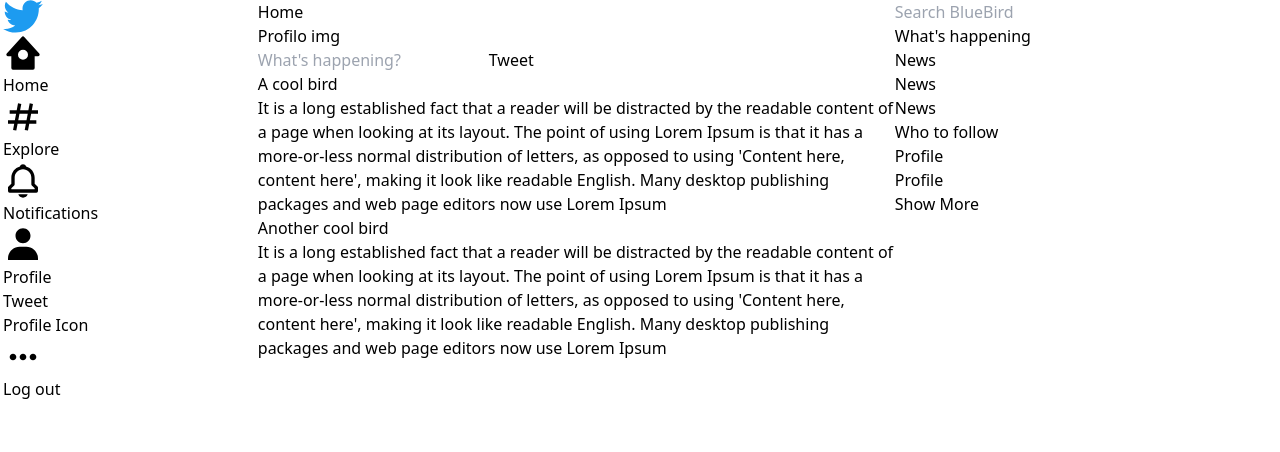
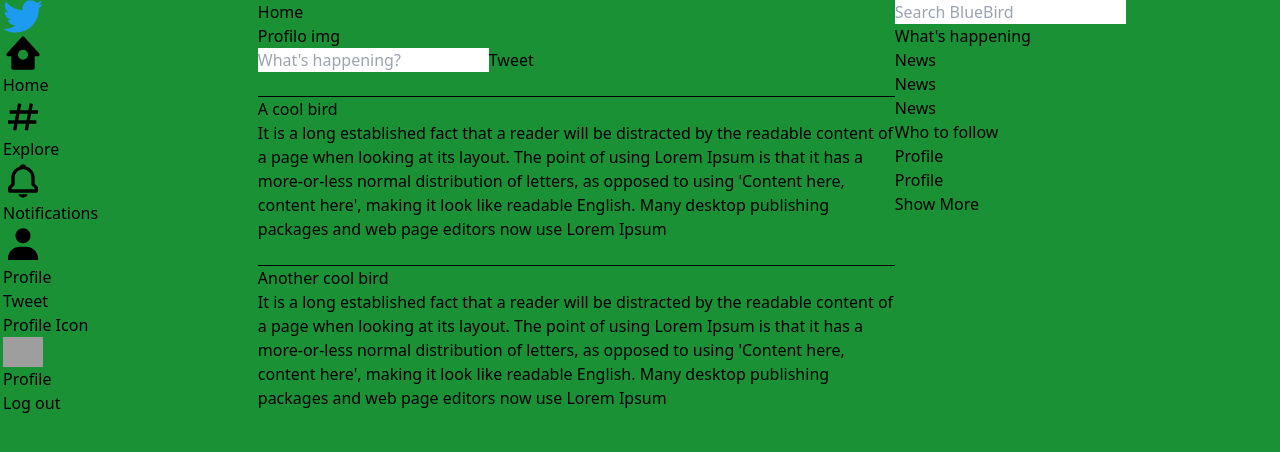
Before and after one commit to 000xzhou/BlueBird, a Next.js app: page /home in a window 1280 px wide. Shown: the top 452 px of the page. Built offline with nearby package versions, Linux system fonts and the light colour scheme; grey boxes are pictures that could not be loaded.

Commit message:
getserversideprops

```diff
--- a/components/Home.jsx
+++ b/components/Home.jsx
@@ -2,20 +2,22 @@
 
 export default function Home(props) {
 
+    // loop though the array and out in it's own div
+    const box = props.tempInfo.map(data => {
+        return (
+            <div key={data.id}>
+                <br></br>
+                <hr />
+
+                <div>{data.username}</div>
+                <div>{data.message}</div>
+            </div>
+        )
+    })
     return (
         <div>
-
             <section>
-
-                {/* // Note to self... map out the array. Or object. depends on what the database outputs */}
-                <div>
-                    <div>{props.tempInfo[0].username}</div>
-                    <div>{props.tempInfo[0].message}</div>
-                </div>
-                <div>
-                    <div>{props.tempInfo[1].username}</div>
-                    <div>{props.tempInfo[1].message}</div>
-                </div>
+                {box}
             </section>
         </div>
     )
--- a/components/Profile.jsx
+++ b/components/Profile.jsx
@@ -1,7 +1,22 @@
-export default function Profile() {
+export default function Profile(props) {
+
+    // console.log(props.userInfo.username)
     return (
-        <div>
-            <h1>Profile page</h1>
-        </div>
+        <section>
+            {/* img bg need ot be in cover*/}
+            <img className="bg-cover" src="https://media.istockphoto.com/id/1340642632/photo/sunflowers.jpg?s=170667a&w=0&k=20&c=yVQkU_vonXZk0M0oLKRA1kKeEW3UCWceBdSDYv_sSmY=" alt="user choice of img" />
+
+            <img width={100} src="https://images.pexels.com/photos/45201/kitty-cat-kitten-pet-45201.jpeg?cs=srgb&dl=pexels-pixabay-45201.jpg&fm=jpg" alt="profile img" />
+            <div>
+                <div>
+                    {props.userInfo.name}
+                </div>
+                <div>
+                    {props.userInfo.username}
+                </div>
+                <div>{props.userInfo.description}</div>
+                <div>following and follwers... eh..</div>
+            </div>
+        </section>
     )
 }
--- /dev/null
+++ b/components/ProfileMessage.jsx
@@ -0,0 +1,23 @@
+export default function Profile(props) {
+
+    // loop though the array and out in it's own div
+    const box = props.messageData.message.map(data => {
+        return (
+            <div key={data.messageid}>
+                <br></br>
+                <hr />
+                {/* <div>{data.username}</div> */}
+                {props.messageData.username}
+                <div>{data.mess}</div>
+            </div>
+        )
+    })
+    // console.log(props.messageData.message)
+    return (
+        <div>
+
+            {box}
+        </div>
+
+    )
+}
--- a/components/layout/NavBar.jsx
+++ b/components/layout/NavBar.jsx
@@ -1,4 +1,5 @@
 
+import Image from 'next/image'
 export default function NavBar(props) {
     return (
         <nav>
@@ -6,19 +7,19 @@ export default function NavBar(props) {
                 {/* upper list */}
                 <ul>
                     <li>
-                        <a href="#"><img className='w-10' src="Twitter-logo.svg" alt="" /></a>
+                        <Image className="testFi" src="/svg/Twitter-logo.svg" alt="Vercel Logo" width={40} height={40} />
                     </li>
                     <li>
-                        <a href="#"><img className='w-10' src="/svg/bxs-home-circle.svg" alt="" />Home</a>
+                        <a href="#"><Image className="testFi" src="/svg/bxs-home-circle.svg" alt="Vercel Logo" width={40} height={40} />Home</a>
                     </li>
                     <li>
-                        <a href="#"><img className='w-10' src="/svg/bx-hash.svg" alt="" />Explore</a>
+                        <a href="#"><Image className="testFi" src="/svg/bx-hash.svg" alt="Vercel Logo" width={40} height={40} />Explore</a>
                     </li>
                     <li>
-                        <a href="#"><img className='w-10' src="/svg/bx-bell.svg" alt="" />Notifications</a>
+                        <a href="#"><Image className="testFi" src="/svg/bx-bell.svg" alt="Vercel Logo" width={40} height={40} />Notifications</a>
                     </li>
                     <li>
-                        <a href="#"><img className='w-10' src="/svg/bxs-user.svg" alt="" />Profile</a>
+                        <a href="#"><Image className="testFi" src="/svg/bxs-user.svg" alt="Vercel Logo" width={40} height={40} />Profile</a>
                     </li>
                 </ul>
                 <button>Tweet</button>
@@ -32,7 +33,10 @@ export default function NavBar(props) {
                     <div>{ }</div>
                     <div>{ }</div>
                 </div>
-                <div><a href="#"><img className='w-10' src="/svg/bx-dots-horizontal-rounded.svg" alt="" /></a></div>
+                <div>
+                    <a href="#"><Image className="testFi" src="/svg//bx-dots-horizontal-rounded.svg" alt="Vercel Logo" width={40} height={40} />Profile</a>
+
+                </div>
                 <div>
                     {/* // change this to Link later */}
                     <div><a href="#">Log out</a></div>
--- a/pages/[userId]/index.js
+++ b/pages/[userId]/index.js
@@ -1,15 +1,80 @@
-import Head from 'next/head'
+
 import { useRouter } from 'next/router'
+import Profile from '../../components/Profile.jsx'
+import ProfileMessage from '../../components/ProfileMessage.jsx'
 
-import Profile from '../../components/Profile.jsx'
 
 //This page should return twitter.com/profileUsername
 
-export default function ProfilePage() {
+// Temp info for outputting data from db
+//
+const tempInfo =
+{
+    // id is userid for all of them
+    id: 1,
+    username: "cool bird",
+    message: [
+        {
+            Z: 1,
+            mess: "It is a long established fact that a reader will be distracted by the readable content of a page when looking at its layout. The point of using Lorem Ipsum is that it has a more-or-less normal distribution of letters, as opposed to using 'Content here, content here', making it look like readable English. Many desktop publishing packages and web page editors now use Lorem Ipsum"
+        },
+        {
+            messageid: 2,
+            mess: "It is a long established fact that a reader will be distracted by the readable content of a page when looking at its layout. The point of using Lorem Ipsum is that it has a more-or-less normal distribution of letters, as opposed to using 'Content here, content here', making it look like readable English. Many desktop publishing packages and web page editors now use Lorem Ipsum"
+        },
+
+    ]
+}
+
+const userInfo = {
+    id: 1,
+    username: "A cool bird",
+    name: "cool bird",
+    description: "A very cool bird that looks like a cat fluffy kitten",
+}
+const tempInfoLikes = {
+    id: 1,
+    likes: [
+        // displays message it likes
+        {
+            messageid: 1,
+            mess: "It is a long established fact that a reader will be distracted by the readable content of a page when looking at its layout. The point of using Lorem Ipsum is that it has a more-or-less normal distribution of letters, as opposed to using 'Content here, content here', making it look like readable English. Many desktop publishing packages and web page editors now use Lorem Ipsum"
+        },
+        {
+            messageid: 2,
+            mess: "It is a long established fact that a reader will be distracted by the readable content of a page when looking at its layout. The point of using Lorem Ipsum is that it has a more-or-less normal distribution of letters, as opposed to using 'Content here, content here', making it look like readable English. Many desktop publishing packages and web page editors now use Lorem Ipsum"
+        },
+
+    ]
+}
+
+
+
+export default function ProfilePage(props) {
 
     return (
         <div>
-            <Profile />
+            <div>
+                <Profile userInfo={props.userInfo} />
+            </div>
+            <div>
+                <ProfileMessage messageData={props.messageData} />
+            </div>
         </div>
     )
 }
+
+// checks for new data
+export async function getServerSideProps(context) {
+    // for authentication or check session cookie
+    const req = context.req
+    const res = context.res
+    // fetch data from API
+    return {
+        props: {
+            messageData: tempInfo,
+            likeData: tempInfoLikes,
+            userInfo: userInfo,
+        }
+    }
+}
--- a/pages/home/index.js
+++ b/pages/home/index.js
@@ -2,15 +2,13 @@
 import Home from '../../components/Home.jsx'
 import FormSubmit from '../../components/FormSubmit.jsx'
 
-
-export default function HomePage() {
-
-    function AddInputSubmit(inputData) {
-        console.log(inputData)
-    }
-
 // Temp info for outputting data from db
 const tempInfo = [
+    // id
+    // username
+    // user name
+    // newest user post/messages
+    // message likes
     {
         id: 1,
         username: "A cool bird",
@@ -22,10 +20,31 @@ export default function HomePage() {
         message: "It is a long established fact that a reader will be distracted by the readable content of a page when looking at its layout. The point of using Lorem Ipsum is that it has a more-or-less normal distribution of letters, as opposed to using 'Content here, content here', making it look like readable English. Many desktop publishing packages and web page editors now use Lorem Ipsum"
     }
 ]
+
+export default function HomePage(props) {
+
+    function AddInputSubmit(inputData) {
+        console.log(inputData)
+    }
+
+
     return (
         <div>
             <FormSubmit onClick={AddInputSubmit} />
-            <Home tempInfo={tempInfo} />
+            <Home tempInfo={props.messageData} />
         </div>
     )
 }
+
+// checks for new data
+export async function getServerSideProps(context) {
+    // for authentication or check session cookie
+    const req = context.req
+    const res = context.res
+    // fetch data from API
+    return {
+        props: {
+            messageData: tempInfo
+        }
+    }
+}
--- a/pages/test.html
+++ b/pages/test.html
@@ -10,7 +10,7 @@
         body,
         html {
             margin: 0;
-            background: #000000;
+            /* background: #000000; */
         }
 
         .therealcontainer {
@@ -43,6 +43,11 @@
             background: palevioletred;
         }
 
+        .w-10 {
+            fill: red'
+
+        }
+
         /* #080808 -hover on message area
         #181818 -nav btn hover
         #16181C -sidebar bg
@@ -58,9 +63,14 @@
 <body>
     <div class="therealcontainer">
         <div class="container">
+            <div>
+                <a href="#"><img className='w-10' src="../public/svg/bx-bell.svg" alt="" /></a>
+
+            </div>
             <div class="section1">
                 <div class="item "> Item One</div>
             </div>
+
             <div class="section2">
                 <div class="item">Item two</div>
             </div>
--- a/styles/globals.css
+++ b/styles/globals.css
@@ -15,3 +15,17 @@
 
     /* flex-direction: column; */
 }
+
+.test {
+    fill: rgb(219, 17, 17);
+    outline: red;
+
+}
+
+.testFi {
+    /* filter: invert(100%); */
+}
+
+body {
+    background: rgb(27, 145, 53);
+}
```
Also changed, not shown: public/svg/Twitter-logo.svg (renamed from public/Twitter-logo.svg), public/svg/bx-bell.svg. Lines whose indentation alone changed are shown as unchanged.
